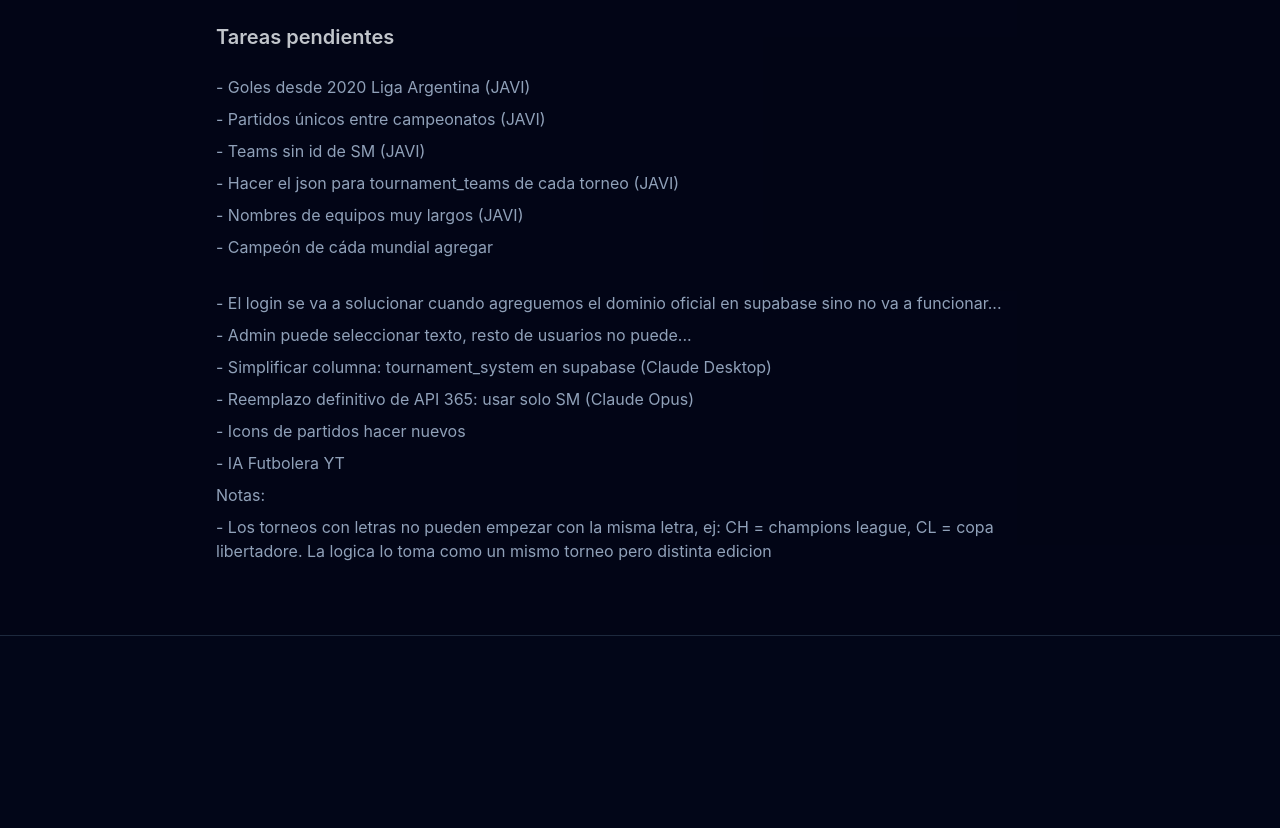
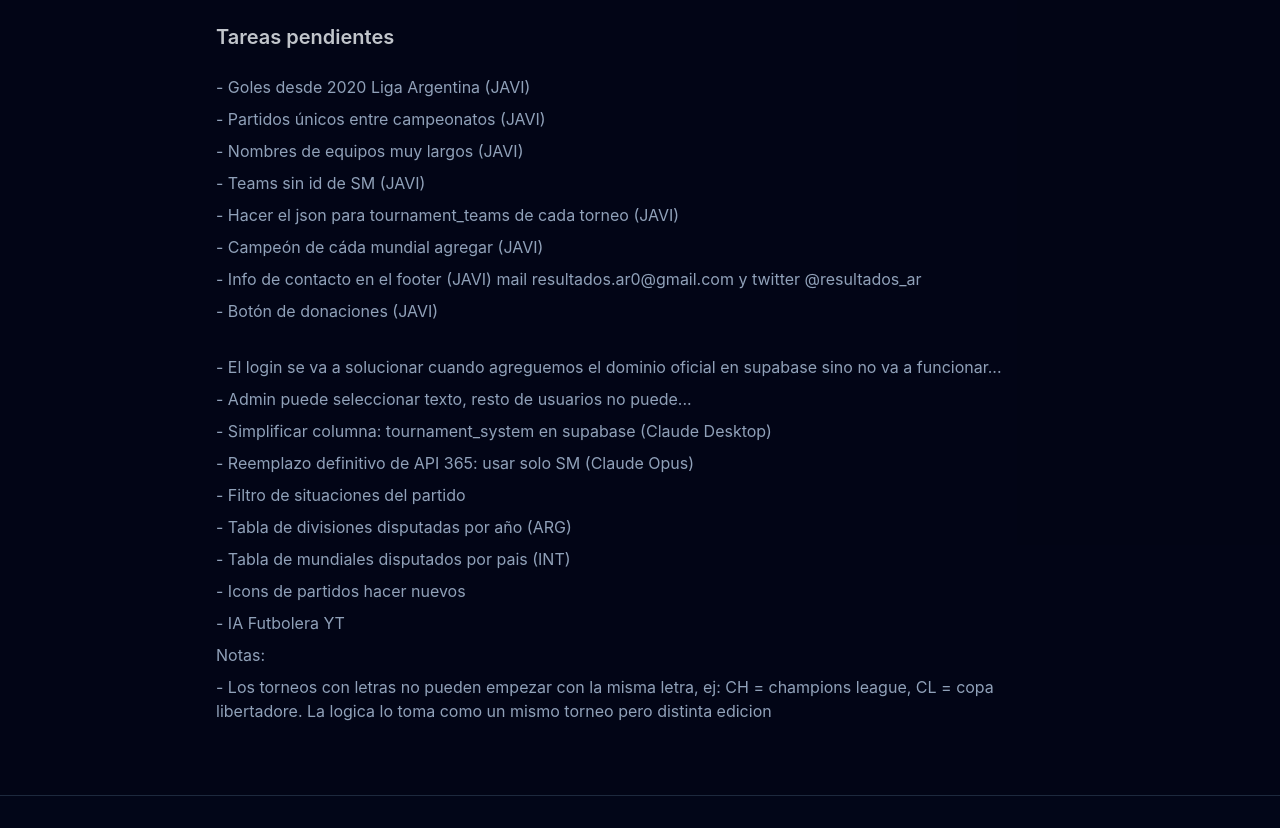
Before and after one commit to franciscobuchini/Resultados, a React (Vite) app: page /admin in a window 1280 px wide. Shown: the part 980-1808 px from the top of the page. Before the commit the page ends 1712 px from the top, so only its background shows below. Built offline with nearby package versions, Linux system fonts and the light colour scheme; no server answers.

Commit message:
historial fixeado

```diff
--- a/src/components/admin/ReadmeViewer.tsx
+++ b/src/components/admin/ReadmeViewer.tsx
@@ -10,15 +10,21 @@ export default function ReadmeViewer() {
         <ul className={`space-y-2 ${textMuted}`}>
           <li>- Goles desde 2020 Liga Argentina (JAVI)</li>
           <li>- Partidos únicos entre campeonatos (JAVI)</li>
+          <li>- Nombres de equipos muy largos (JAVI)</li>
           <li>- Teams sin id de SM (JAVI)</li>
           <li>- Hacer el json para tournament_teams de cada torneo (JAVI)</li>
-          <li>- Nombres de equipos muy largos (JAVI)</li>
-          <li>- Campeón de cáda mundial agregar </li>
+
+          <li>- Campeón de cáda mundial agregar (JAVI)</li>
+          <li>- Info de contacto en el footer (JAVI) mail resultados.ar0@gmail.com y twitter @resultados_ar</li>
+          <li>- Botón de donaciones (JAVI)</li>
           <br/>
           <li>- El login se va a solucionar cuando agreguemos el dominio oficial en supabase sino no va a funcionar...</li>
           <li>- Admin puede seleccionar texto, resto de usuarios no puede...  </li>
           <li>- Simplificar columna: tournament_system en supabase (Claude Desktop)</li>
           <li>- Reemplazo definitivo de API 365: usar solo SM (Claude Opus)</li>
+          <li>- Filtro de situaciones del partido</li>
+          <li>- Tabla de divisiones disputadas por año (ARG)</li>
+          <li>- Tabla de mundiales disputados por pais (INT)</li>
 
           <li>- Icons de partidos hacer nuevos</li>
           <li>- IA Futbolera YT</li>
--- a/src/layout/Footer.tsx
+++ b/src/layout/Footer.tsx
@@ -2,8 +2,9 @@ import { useThemeClasses } from '../functions/themeStore';
 
 export default function Footer() {
   const { bgApp, border } = useThemeClasses();
+
   return (
-    <footer className={`${bgApp} border-t ${border} py-12 px-6 mt-auto`}>
+    <footer className={`${bgApp} border-t ${border} py-4 px-6 mt-auto flex justify-center items-center`}>
     </footer>
   );
 }
```
